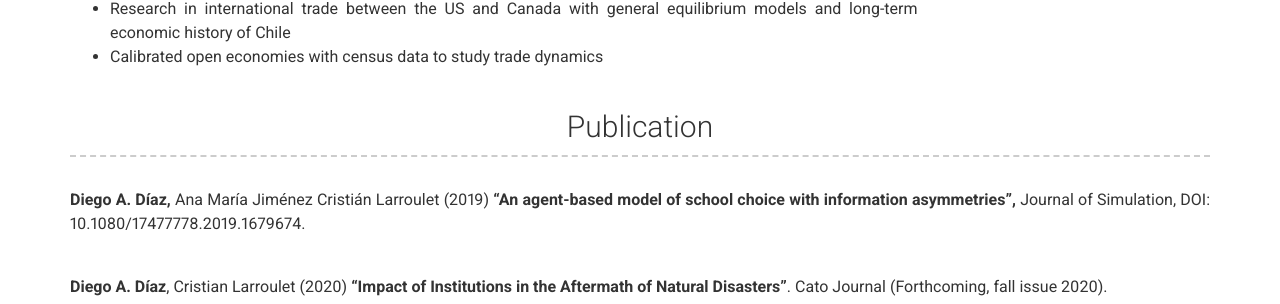
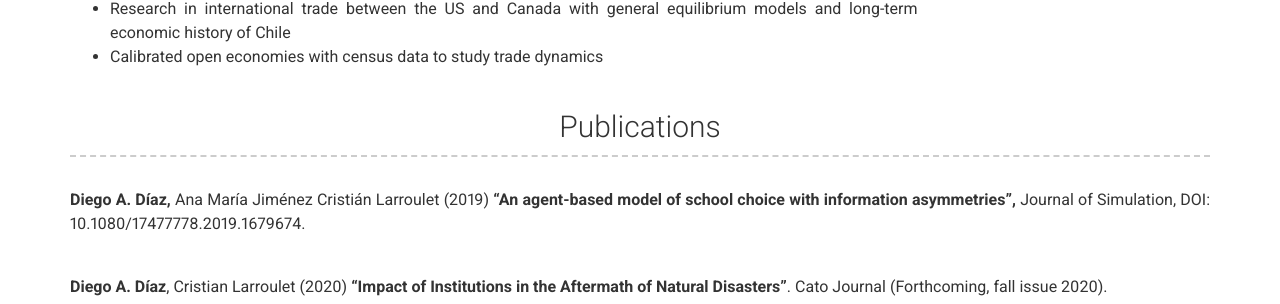
Before and after one commit to diodz/diodz.github.io, a Jekyll site: the page built from index.md, in a window 1280 px wide and 900 px high, scrolled down 1733 px. Shown: the part 151-455 px from the top of the window. Built offline with Jekyll 4.4.1, drawn with Linux system fonts in a browser that asks for light colours; nearby versions of some CDN libraries.

Commit message:
Update publication.html

```diff
--- a/_includes/publication.html
+++ b/_includes/publication.html
@@ -1,5 +1,5 @@
 <div class="container projects-container">
-  <h3>{{ site.publication_title | default: "Publication" }}</h3>
+  <h3>{{ site.publication_title | default: "Publications" }}</h3>
   {% for publication in site.data.publication %}
     {% include {{ publication.layout | default: 'top-middle' | append: ".html" }} item=publication %}
   {% endfor %}
```
